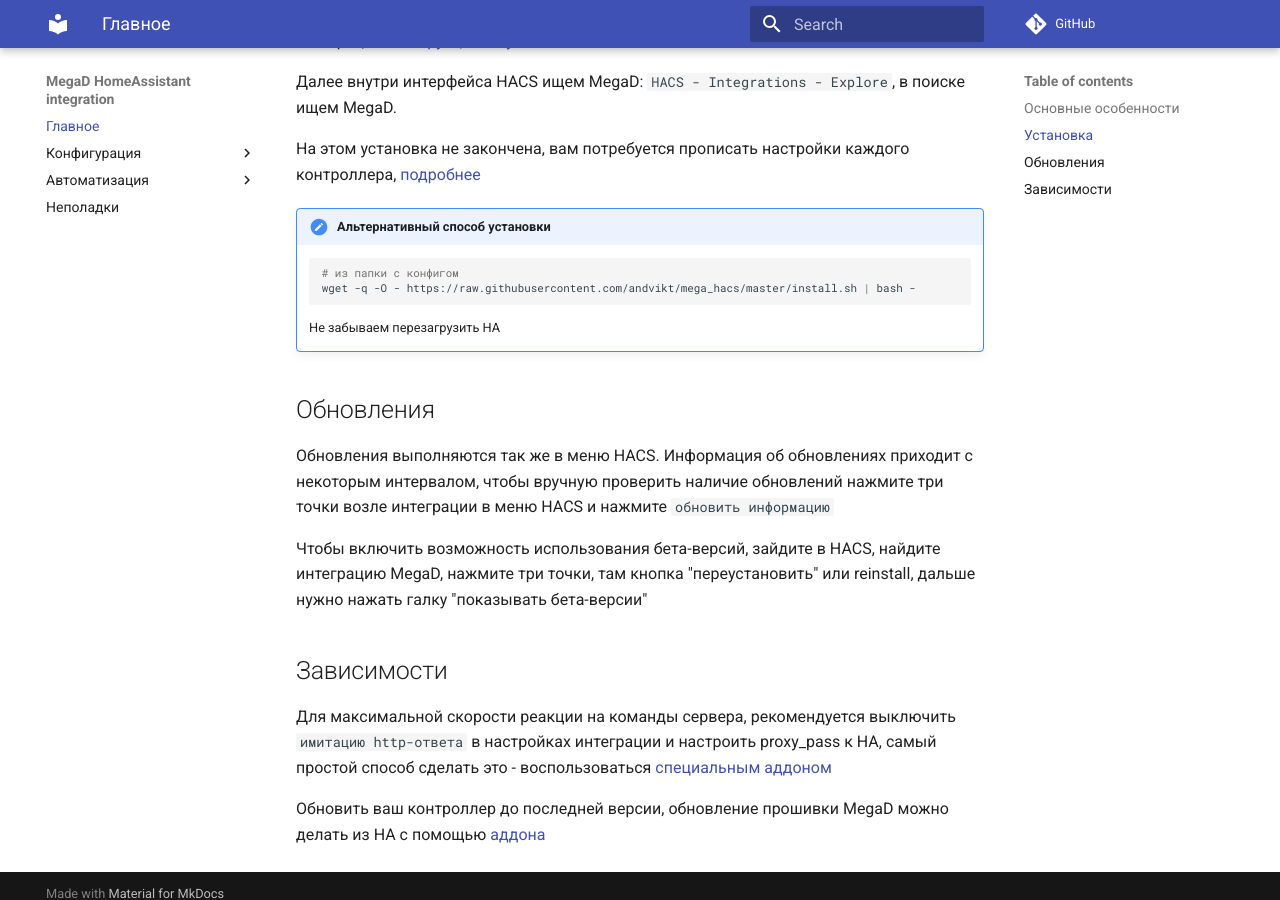
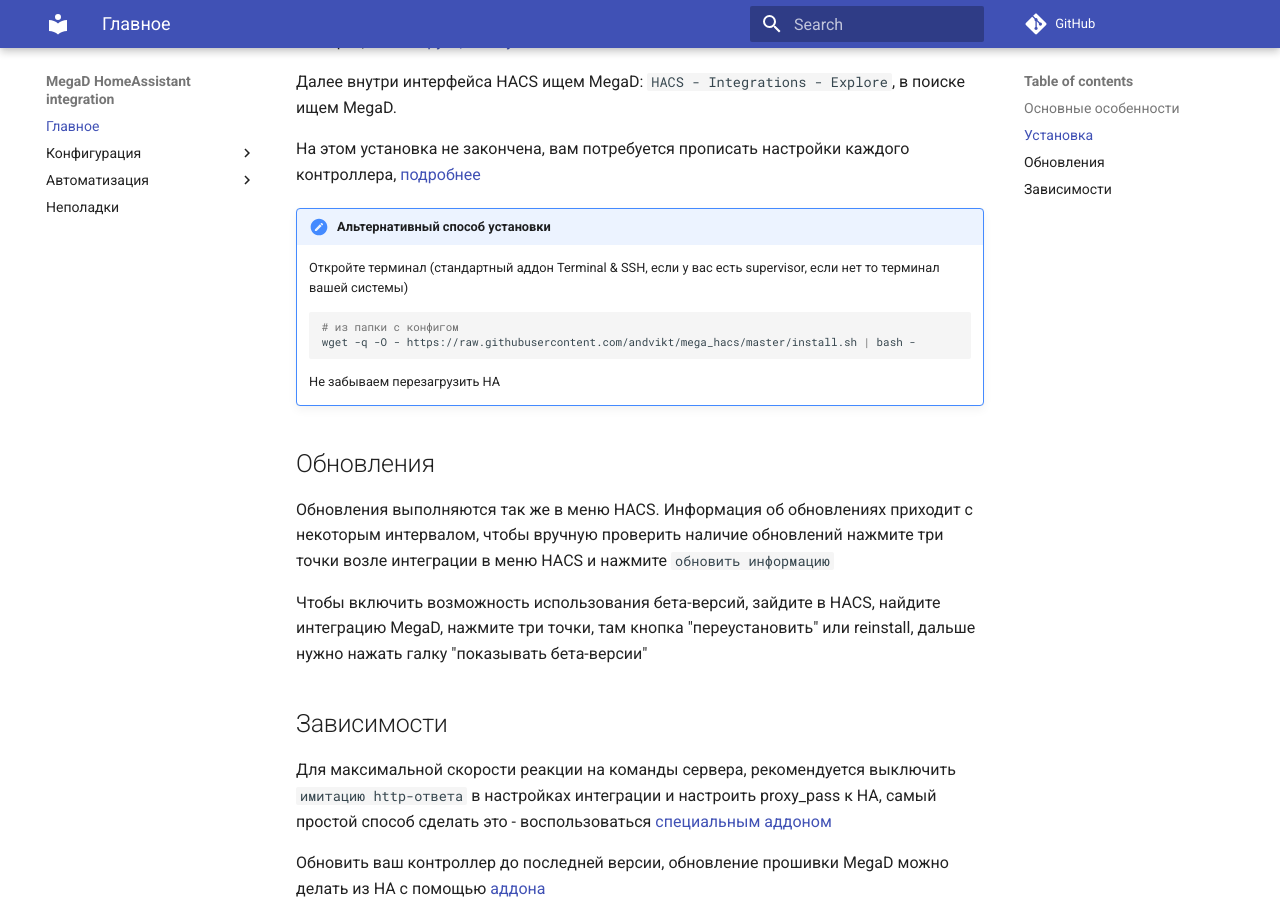
Before and after one commit to andvikt/mega_hacs, an MkDocs documentation site: the page built from docs/index.md, in a window 1280 px wide and 900 px high, scrolled down 1339 px. Built offline with MkDocs 1.6.1 and Material for MkDocs 9.7.7, drawn with Linux system fonts in a browser that asks for light colours; comment, search, counter and statistics services are not loaded.

Commit message:
Update index.md

````diff
--- a/docs/index.md
+++ b/docs/index.md
@@ -45,6 +45,7 @@
 На этом установка не закончена, вам потребуется прописать настройки каждого контроллера, [подробнее](settings.md)
 
 !!! note "Альтернативный способ установки"
+    Откройте терминал (стандартный аддон Terminal & SSH, если у вас есть supervisor, если нет то терминал вашей системы)
     ```shell
     # из папки с конфигом
     wget -q -O - https://raw.githubusercontent.com/andvikt/mega_hacs/master/install.sh | bash -
````
